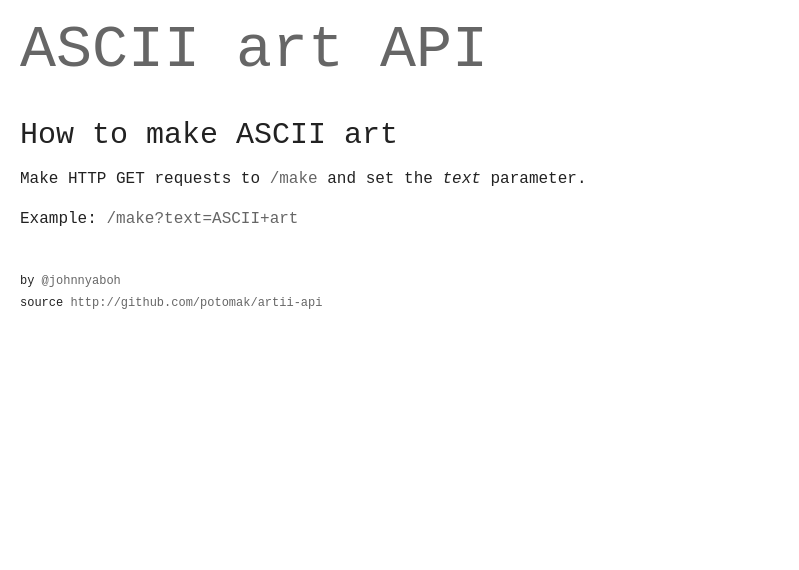
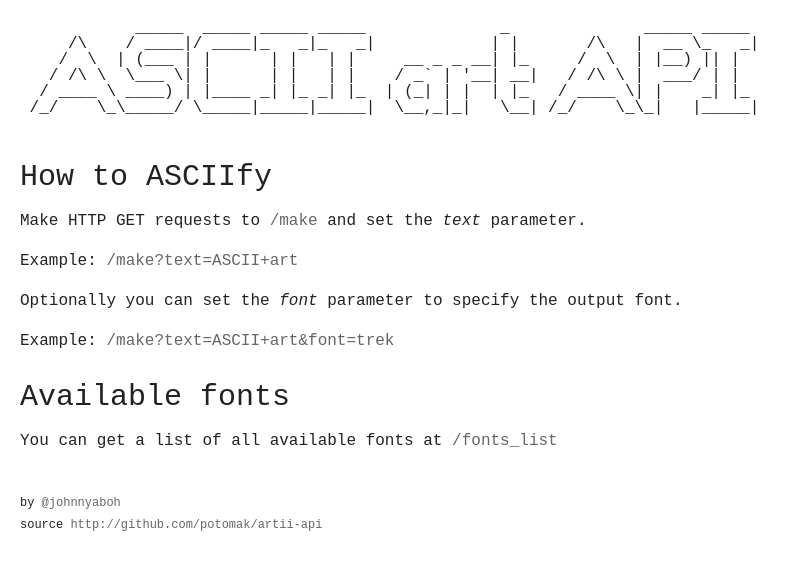
Before and after one commit to potomak/artii-api, a plain HTML site: page public/index.html in a window 1280 px wide. Shown: the whole page, without its empty margins (0-799 px from the left). Drawn offline with Linux system fonts and the light colour scheme.

Commit message:
Update index style and add new features

```diff
--- a/public/index.html
+++ b/public/index.html
@@ -10,14 +10,24 @@
   </head>
   <body>
       <header class='wrapper'>
-        <h1>
-          <a href='/'>ASCII art API</a>
-        </h1>
+        <pre>
+            _____  _____ _____ _____              _              _____ _____
+     /\    / ____|/ ____|_   _|_   _|            | |       /\   |  __ \_   _|
+    /  \  | (___ | |      | |   | |     __ _ _ __| |_     /  \  | |__) || |
+   / /\ \  \___ \| |      | |   | |    / _` | '__| __|   / /\ \ |  ___/ | |
+  / ____ \ ____) | |____ _| |_ _| |_  | (_| | |  | |_   / ____ \| |    _| |_
+ /_/    \_\_____/ \_____|_____|_____|  \__,_|_|   \__| /_/    \_\_|   |_____|
+        </pre>
       </header>
 
-      <h2>How to make ASCII art</h2>
+      <h2>How to ASCIIfy</h2>
       <p>Make HTTP GET requests to <a href="/make">/make</a> and set the <em>text</em> parameter.</p>
       <p>Example: <a href="/make?text=ASCII+art">/make?text=ASCII+art</a>
+      <p>Optionally you can set the <em>font</em> parameter to specify the output font.</p>
+      <p>Example: <a href="/make?text=ASCII+art&font=trek">/make?text=ASCII+art&font=trek</a>
+
+      <h2>Available fonts</h2>
+      <p>You can get a list of all available fonts at <a href="/fonts_list">/fonts_list</a>
 
       <footer class='wrapper'>
         <p>
--- a/public/stylesheets/application.css
+++ b/public/stylesheets/application.css
@@ -4,12 +4,8 @@ body {
   margin: 20px;
 }
 
-h1 {
-  font-size: 60px;
-  margin-bottom: 40px;
-}
-
 h2 {
+  margin-top: 30px;
   font-size: 30px;
 }
 
```
